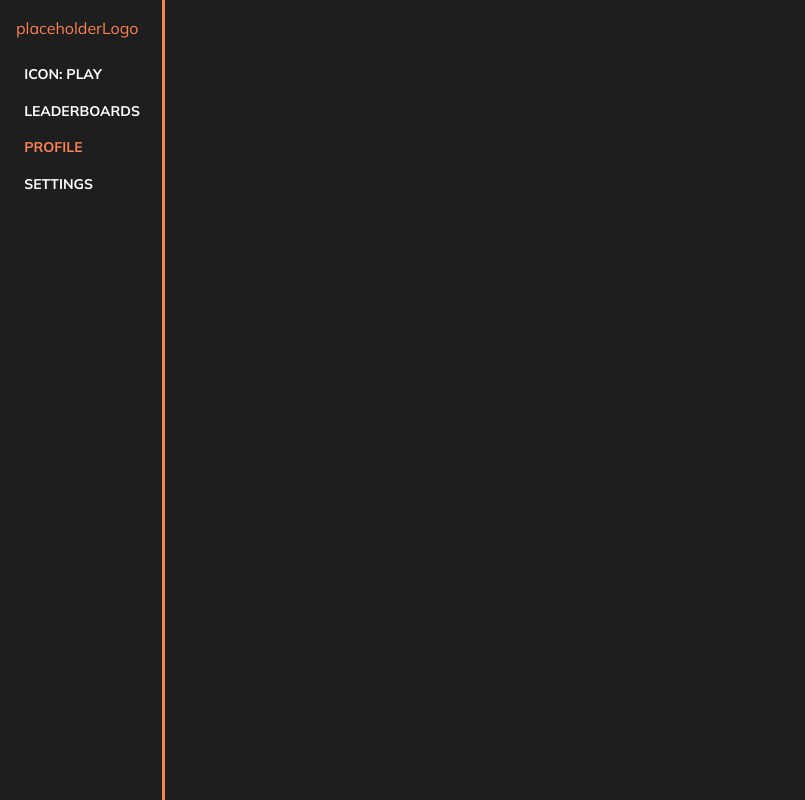
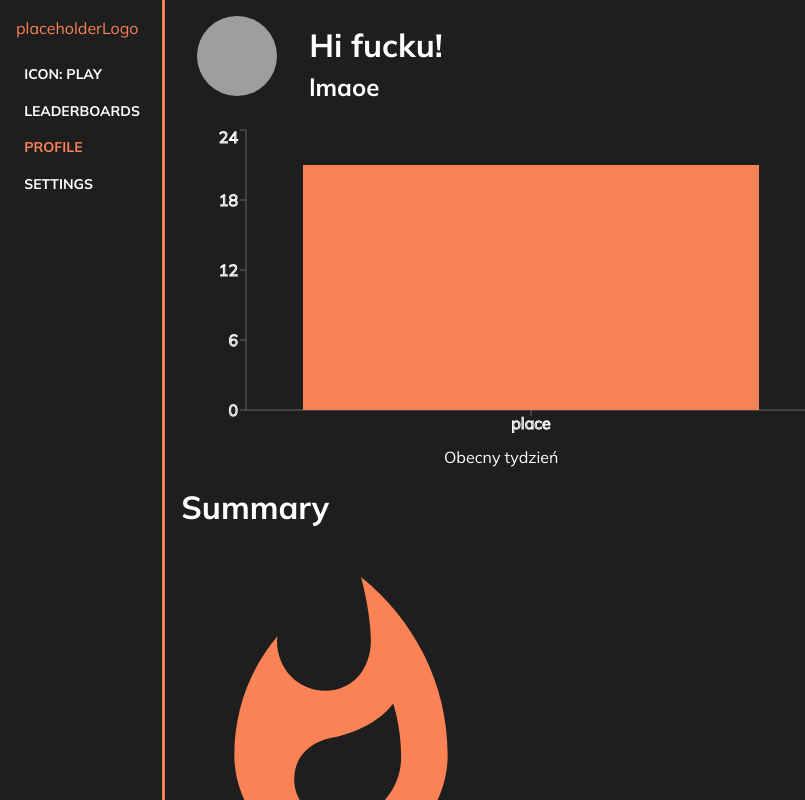
Before and after one commit to Linuxiarnia/synotion.web, a React (Vite) app: page /profile in a window 1280 px wide. Shown: the top 800 px of the page, without its empty margins (0-805 px from the left). Built offline with nearby package versions, Linux system fonts and the light colour scheme; grey boxes are pictures that could not be loaded.

Commit message:
feat profile

```diff
--- a/src/App.tsx
+++ b/src/App.tsx
@@ -6,7 +6,7 @@ import { Layout } from './layout/Layout';
 import { Profile } from '@views/profile/profile';
 import { Leaderboards } from '@views/leaderboards/leaderboards';
 import { Settings } from '@views/settings/settings';
-import { useTheme } from './context/ThemeContext';
+import { useProvider } from './context/ThemeContext';
 import { Login } from './login/Login';
 
 
@@ -35,10 +35,8 @@ const router = createBrowserRouter([
 
 const App: React.FC = () => {
     // const location = useLocation();
-    const { theme, toggleTheme } = useTheme();
+    const { theme, toggleTheme } = useProvider();
     const defaultTheme = createTheme();
-
-    const [jwtoken, setJwtoken] = useState<string | null>(null);
 
     return (
         <ThemeProvider theme={theme || defaultTheme}>
--- a/src/components/graph.tsx
+++ b/src/components/graph.tsx
@@ -3,17 +3,17 @@ import { BarChart, Bar, ResponsiveContainer, XAxis, YAxis } from 'recharts';
 import { useTheme } from '@mui/material';
 import { Box } from '@mui/system';
 
-interface dataType {
+export interface dataType {
     name: string;
     uv: number;
     pv: number;
     amt: number;
 }
-interface GraphProps {
+export interface GraphProps {
     data: dataType[];
 }
 
-export const Graph = (props: GraphProps) => {
+export const Graph = ({ data }: GraphProps) => {
 
     const theme = useTheme();
     return (
@@ -21,7 +21,7 @@ export const Graph = (props: GraphProps) => {
             height: '20rem', width: '40rem', textAlign: 'center'
         }}>
             <ResponsiveContainer>
-                <BarChart data={props.data}>
+                <BarChart data={data}>
                     <XAxis dataKey='name' tick={{ stroke: theme.palette.text.primary }}/>
                     <YAxis tick={{ stroke: theme.palette.text.primary }}/>
                     <Bar dataKey='uv' fill={theme.palette.primary.main} />
--- a/src/components/streak.tsx
+++ b/src/components/streak.tsx
@@ -3,7 +3,7 @@ import { useTheme } from '@mui/material';
 import WhatshotIcon from '@mui/icons-material/Whatshot';
 import { Box } from '@mui/system';
 
-interface StreakProps {
+export interface StreakProps {
     streak: number;
 }
 
--- a/src/components/summary.tsx
+++ b/src/components/summary.tsx
@@ -1,21 +1,21 @@
 import { Box } from '@mui/material';
 import React from 'react';
 
-interface summaryElemnts {
+export interface summaryElemnts {
     n: string;
     v: number;
 }
 
-interface SummaryProps {
+export interface SummaryProps {
     summary: summaryElemnts[];
 }
 
-export const Summary = (props: SummaryProps) => {
+export const Summary = ({ summary }: SummaryProps) => {
     return (
         <Box style={{ width:'100%'/*tutaj szerokość summary do edycji :) */ }}>
             <h1>Summary</h1>
             <table style={{ width:'100%' }}>
-                {props.summary.map((element, index) => {
+                {summary.map((element, index) => {
                     return (
                         <tr key={index} >
                             <td style={{ textAlign: 'left' }}>{element.n}</td>
--- a/src/components/userElement.tsx
+++ b/src/components/userElement.tsx
@@ -1,23 +1,24 @@
 import React from 'react';
-interface UserElementProps {
+
+export interface UserElementProps {
     img: string;
     name: string;
     message: string;
 }
 
-export const UserElement = (props:UserElementProps) => {
+export const UserElement = ({ img, name, message }:UserElementProps) => {
     return (
         <div style={{
             display:'flex', justifyContent:'left', alignItems:'flex-start'
         }}>
             <div style={{ width:'5rem' }}>
-                <img alt='profile' src={props.img} style={{
+                <img alt='profile' src={img} style={{
                     borderRadius:'100%',height:'5rem',width:'5rem', margin:'1rem'
                 }}/>
             </div>
             <div style={{ marginLeft:'3rem' }}>
-                <h1 style={{ marginBottom:0 }}>Hi {props.name}!</h1>
-                <h2 style={{ marginTop:0 }}>{props.message}</h2>
+                <h1 style={{ marginBottom:0 }}>Hi {name}!</h1>
+                <h2 style={{ marginTop:0 }}>{message}</h2>
             </div>
 
         </div>
--- a/src/context/ThemeContext.tsx
+++ b/src/context/ThemeContext.tsx
@@ -5,31 +5,40 @@ import React, { createContext, useContext, useState, PropsWithChildren } from 'r
 interface ThemeContextProps {
     mode: boolean,
     theme?: Theme,
-    toggleTheme: () => void;
+    toggleTheme: () => void,
+    jwtoken: string | null,
+    overWriteToken: (input: string) => void
 }
 
-const ThemeContext = createContext<ThemeContextProps>({ mode: true, toggleTheme(){} });
+const ThemeContext = createContext<ThemeContextProps>({
+    mode: true, toggleTheme(){}, jwtoken: null, overWriteToken(){}
+});
 
 const ThemeProvider: React.FC<PropsWithChildren> = ({ children }) => {
     //use store to change the true to stored value asap
     const [mode, setTheme] = useState<boolean>(true);
+    const [jwtoken, setJwtoken] = useState<string | null>(null);
     const theme = buildTheme(mode);
 
     const toggleTheme = () => {
         setTheme((prevTheme) => (!prevTheme));
     };
 
+    const overWriteToken = (input: string) => {
+        setJwtoken(input);
+    };
+
     return (
         <ThemeContext.Provider value={{
-            mode, theme, toggleTheme
+            mode, theme, toggleTheme, jwtoken, overWriteToken
         }}>
             {children}
         </ThemeContext.Provider>
     );
 };
 
-const useTheme = () => {
+const useProvider = () => {
     return useContext(ThemeContext);
 };
 
-export { ThemeProvider, useTheme };
+export { ThemeProvider, useProvider };
--- a/src/login/Login.tsx
+++ b/src/login/Login.tsx
@@ -1,9 +1,22 @@
 import { Button, Card, Stack, TextField, useTheme } from '@mui/material';
-import React from 'react';
+import React, { useState } from 'react';
+import { useProvider } from 'src/context/ThemeContext';
 
 export const Login = () => {
 
     const theme = useTheme();
+    const { jwtoken, overWriteToken } = useProvider();
+
+    const [login, setLogin] = useState<string>('');
+    const [password, setPassword] = useState<string>('');
+
+    const sendLogin = (login: string, password: string) => {
+        const result: string = login + password; //temp;
+        //call the api
+
+
+        overWriteToken(result);
+    };
 
     return(
         <Card sx={{ margin: '10px', paddingY: '10px' }}>
@@ -12,13 +25,16 @@ export const Login = () => {
             }}>
                 <TextField required id='login' label='Login' sx={{
                     width: '90%', padding: '10px', marginLeft: 'auto', marginRight: 'auto'
-                }}></TextField>
+                }}
+                onChange={(e) => setLogin(e.target.value)}></TextField>
                 <TextField required id='password' label='Password' type='password' sx={{
                     width: '90%', padding: '10px', marginLeft: 'auto', marginRight: 'auto'
-                }}></TextField>
+                }}
+                onChange={(e) => setPassword(e.target.value)}></TextField>
                 <Button sx={{
                     width: '90%', padding: '10px', marginLeft: 'auto', marginRight: 'auto', border: '1px solid', borderColor: theme.palette.primary.main
-                }}>Log in</Button>
+                }}
+                onClick={() => sendLogin(login, password)}>Log in</Button>
             </Stack>
         </Card>);
 };
--- a/src/views/profile/profile.tsx
+++ b/src/views/profile/profile.tsx
@@ -1,5 +1,14 @@
+import { Graph } from '@components/graph';
+import { Streak } from '@components/streak';
+import { Summary } from '@components/summary';
+import { UserElement } from '@components/userElement';
 import { Grid2 } from '@mui/material';
 import React from 'react';
+
+import { UserElementProps } from '@components/userElement';
+import { SummaryProps, summaryElemnts } from '@components/summary';
+import { StreakProps } from '@components/streak';
+import { dataType, GraphProps } from '@components/graph';
 
 interface profileActivityData{
     UUID: string,
@@ -7,14 +16,60 @@ interface profileActivityData{
     timestamp: Date
 };
 
-const getProfileData = () => {
-    //call API with data for components
-};
 
 export const Profile = () => {
+    let userElement: UserElementProps = {
+        img: 'data-from-api',
+        name: 'fucku',
+        message: 'lmaoe'
+    };
+
+    let streakData: StreakProps = { streak: 2137 };
+
+    let graphDataTable: dataType = {
+        name: 'place',
+        uv: 21,
+        pv: 37,
+        amt: 69
+    };
+
+    let graphData: dataType[] = [graphDataTable];
+
+    const getProfileData = () => {
+        //call API with data for components
+
+        //get user element
+        userElement = {
+            img: 'data-from-api',
+            name: 'fucku',
+            message: 'lmaoe'
+        };
+
+        //get all elements for summary
+        //bruh
+
+        //get streak
+        streakData = { streak: 2137 };
+
+        //get graphs data
+        graphDataTable = {
+            name: 'place',
+            uv: 21,
+            pv: 37,
+            amt: 69
+        };
+        graphData = [graphDataTable];
+
+    };
+
     return(
-        <Grid2 container spacing={2}>
-
-        </Grid2>
+        <div>
+            <UserElement img={userElement.img} message={userElement.message} name={userElement.name}></UserElement>
+            <Grid2 container spacing={2}>
+                <Graph data={graphData}></Graph>
+                <Summary summary={[]}></Summary>
+                <Streak streak={streakData.streak}></Streak>
+            </Grid2>
+        </div>
     );
 };
--- a/src/views/settings/settings.tsx
+++ b/src/views/settings/settings.tsx
@@ -1,11 +1,12 @@
 import { Card, FormControlLabel, FormGroup, Grid2, Switch } from '@mui/material';
 import React from 'react';
-import { useTheme } from 'src/context/ThemeContext';
+import { useProvider } from 'src/context/ThemeContext';
 
 
 export const Settings = () => {
 
-    const { mode, toggleTheme } = useTheme();
+    const { mode, toggleTheme, jwtoken } = useProvider();
+
 
     return(
         <Grid2 container height={'100%'} justifyContent={'center'} marginTop={'10px'} padding={'10px'} width={'100%'}>
@@ -19,6 +20,7 @@ export const Settings = () => {
                     />
                 </FormGroup>
             </Card>
+            <div>{jwtoken === null? 'null' : jwtoken}</div>
         </Grid2>
     );
 };
```
Also changed, not shown: 1 other file (tests, documents, lock files or other folders).
